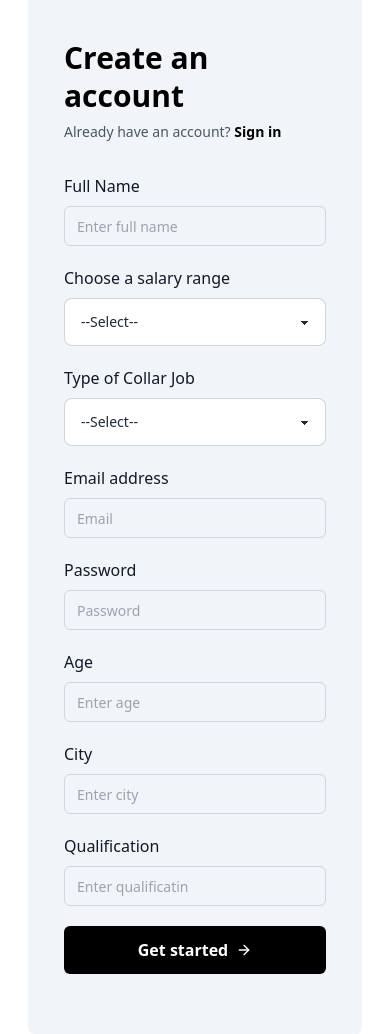
After one commit to ac-coder-21/Bandhu, a Flask app: template templates/signup.html in a window 390 px wide. The commit adds this page. Shown: the part 329-1363 px from the top of the page. Run offline with Flask 3, Linux system fonts and the light colour scheme; the template is opened without the code that fills it, so the values that code supplies are empty; some libraries are stand-ins or nearby versions.

Commit message:
Registration and login page added
Ui updated.

```diff
--- a/templates/index.html
+++ b/templates/index.html
@@ -4,6 +4,7 @@
     <meta charset="UTF-8">
     <meta name="viewport" content="width=device-width, initial-scale=1.0">
     <title>Document</title>
+
 
     <link rel="stylesheet" href="/static/css/normalize.css">
     <link rel="stylesheet" href="/static/css/styles.css">
--- /dev/null
+++ b/templates/signup.html
@@ -0,0 +1,186 @@
+<!DOCTYPE html>
+<html lang="en">
+  <head>
+    <meta charset="UTF-8" />
+    <meta name="viewport" content="width=device-width, initial-scale=1.0" />
+    <title>Bandhu - SignUp</title>
+    <script src="https://cdn.tailwindcss.com"></script>
+    <link
+      href="https://cdn.jsdelivr.net/npm/daisyui@4.7.3/dist/full.min.css"
+      rel="stylesheet"
+      type="text/css"
+    />
+  </head>
+  <body>
+    <section class="w-full h-screen p-7 mx-auto">
+      <div class="grid grid-cols-1 lg:grid-cols-2 bg-slate-100 rounded-md p-5">
+        <div
+          class="relative flex items-end px-4 pb-10 pt-60 sm:px-6 sm:pb-16 md:justify-center lg:px-8 lg:pb-24"
+        >
+          <div class="absolute inset-0">
+            <img
+              class="h-full w-full rounded-md object-cover"
+              src="https://images.unsplash.com/photo-1534120247760-c44c3e4a62f1?ixlib=rb-4.0.3&amp;ixid=MnwxMjA3fDB8MHxzZWFyY2h8MTk0fHxkZXNpZ25lcnxlbnwwfHwwfHw%3D&amp;auto=format&amp;fit=crop&amp;w=800&amp;q=60"
+              alt=""
+            />
+          </div>
+          <div
+            class="absolute inset-0 bg-gradient-to-t from-black to-transparent"
+          ></div>
+        </div>
+        <div
+          class="flex items-center justify-center px-4 py-10 sm:px-6 sm:py-16 lg:px-8 lg:py-24"
+        >
+          <div class="xl:mx-auto xl:w-full xl:max-w-sm 2xl:max-w-md">
+            <h2 class="text-3xl font-bold leading-tight text-black sm:text-4xl">
+              Create an account
+            </h2>
+            <p class="mt-2 text-sm text-gray-600">
+              Already have an account?
+              <a
+                href="signin.html"
+                title=""
+                class="font-semibold text-black transition-all duration-200 hover:underline"
+              >
+                Sign in
+              </a>
+            </p>
+            <form action="#" method="POST" class="mt-8">
+              <div class="space-y-5">
+                <div>
+                  <label for="name" class="text-base font-medium text-gray-900">
+                    Full Name
+                  </label>
+                  <div class="mt-2">
+                    <input name="name"
+                      class="flex h-10 w-full rounded-md border border-gray-300 bg-transparent px-3 py-2 text-sm placeholder:text-gray-400 focus:outline-none focus:ring-1 focus:ring-gray-400 focus:ring-offset-1 disabled:cursor-not-allowed disabled:opacity-50"
+                      type="text"
+                      placeholder="Enter full name"
+                    />
+                  </div>
+                </div>
+                <div>
+                  <label for="" class="text-base font-medium text-gray-900">
+                    Choose a salary range
+                  </label>
+                  <div class="mt-2">
+                    <select class="select select-bordered w-full max-w-xs">
+                      <option disabled selected>--Select--</option>
+                      <option>less than or equal to 2,99,999</option>
+                      <option>3,00,000 to 4,99,999</option>
+                      <option>5,00,000 to 9,99,999</option>
+                      <option>10,00,000 to 14,99,999</option>
+                      <option>15,00,000 to 19,99,999</option>
+                      <option>greater than or equal to 20,00,000</option>
+                    </select>
+                  </div>
+                </div>
+                <div>
+                  <label for="" class="text-base font-medium text-gray-900">
+                    Type of Collar Job
+                  </label>
+                  <div class="mt-2">
+                    <select class="select select-bordered w-full max-w-xs">
+                      <option disabled selected>--Select--</option>
+                      <option>Black Collar</option>
+                      <option>Blue Collar</option>
+                      <option>Gold Collar</option>
+                      <option>Green Collar</option>
+                      <option>Open Collar</option>
+                      <option>Pink Collar</option>
+                      <option>Scarlet Collar</option>
+                      <option>White Collar</option>
+                    </select>
+                  </div>
+                </div>
+                <div>
+                  <label for="" class="text-base font-medium text-gray-900">
+                    Email address
+                  </label>
+                  <div class="mt-2">
+                    <input
+                      class="flex h-10 w-full rounded-md border border-gray-300 bg-transparent px-3 py-2 text-sm placeholder:text-gray-400 focus:outline-none focus:ring-1 focus:ring-gray-400 focus:ring-offset-1 disabled:cursor-not-allowed disabled:opacity-50"
+                      type="email"
+                      placeholder="Email"
+                    />
+                  </div>
+                </div>
+                <div>
+                  <label for="" class="text-base font-medium text-gray-900">
+                    Password
+                  </label>
+                  <div class="mt-2">
+                    <input
+                      class="flex h-10 w-full rounded-md border border-gray-300 bg-transparent px-3 py-2 text-sm placeholder:text-gray-400 focus:outline-none focus:ring-1 focus:ring-gray-400 focus:ring-offset-1 disabled:cursor-not-allowed disabled:opacity-50"
+                      type="password"
+                      placeholder="Password"
+                    />
+                  </div>
+                </div>
+                <div>
+                  <label for="name" class="text-base font-medium text-gray-900">
+                    Age
+                  </label>
+                  <div class="mt-2">
+                    <input name="name"
+                      class="flex h-10 w-full rounded-md border border-gray-300 bg-transparent px-3 py-2 text-sm placeholder:text-gray-400 focus:outline-none focus:ring-1 focus:ring-gray-400 focus:ring-offset-1 disabled:cursor-not-allowed disabled:opacity-50"
+                      type="text"
+                      placeholder="Enter age"
+                    />
+                  </div>
+                </div>
+                <div>
+                  <label for="name" class="text-base font-medium text-gray-900">
+                    City
+                  </label>
+                  <div class="mt-2">
+                    <input name="name"
+                      class="flex h-10 w-full rounded-md border border-gray-300 bg-transparent px-3 py-2 text-sm placeholder:text-gray-400 focus:outline-none focus:ring-1 focus:ring-gray-400 focus:ring-offset-1 disabled:cursor-not-allowed disabled:opacity-50"
+                      type="text"
+                      placeholder="Enter city"
+                    />
+                  </div>
+                </div>
+                <div>
+                  <label for="name" class="text-base font-medium text-gray-900">
+                    Qualification
+                  </label>
+                  <div class="mt-2">
+                    <input name="name"
+                      class="flex h-10 w-full rounded-md border border-gray-300 bg-transparent px-3 py-2 text-sm placeholder:text-gray-400 focus:outline-none focus:ring-1 focus:ring-gray-400 focus:ring-offset-1 disabled:cursor-not-allowed disabled:opacity-50"
+                      type="text"
+                      placeholder="Enter qualificatin"
+                    />
+                  </div>
+                </div>
+                <div>
+                  <button
+                    type="button"
+                    class="inline-flex w-full items-center justify-center rounded-md bg-black px-3.5 py-2.5 font-semibold leading-7 text-white hover:bg-black/80"
+                  >
+                    Get started
+                    <svg
+                      xmlns="http://www.w3.org/2000/svg"
+                      width="16"
+                      height="16"
+                      viewBox="0 0 24 24"
+                      fill="none"
+                      stroke="currentColor"
+                      stroke-width="2"
+                      stroke-linecap="round"
+                      stroke-linejoin="round"
+                      class="ml-2"
+                    >
+                      <line x1="5" y1="12" x2="19" y2="12"></line>
+                      <polyline points="12 5 19 12 12 19"></polyline>
+                    </svg>
+                  </button>
+                </div>
+              </div>
+            </form>
+          </div>
+        </div>
+      </div>
+    </section>
+  </body>
+</html>
```
Also changed, not shown: templates/signin.html (added, +110 -0 lines).
